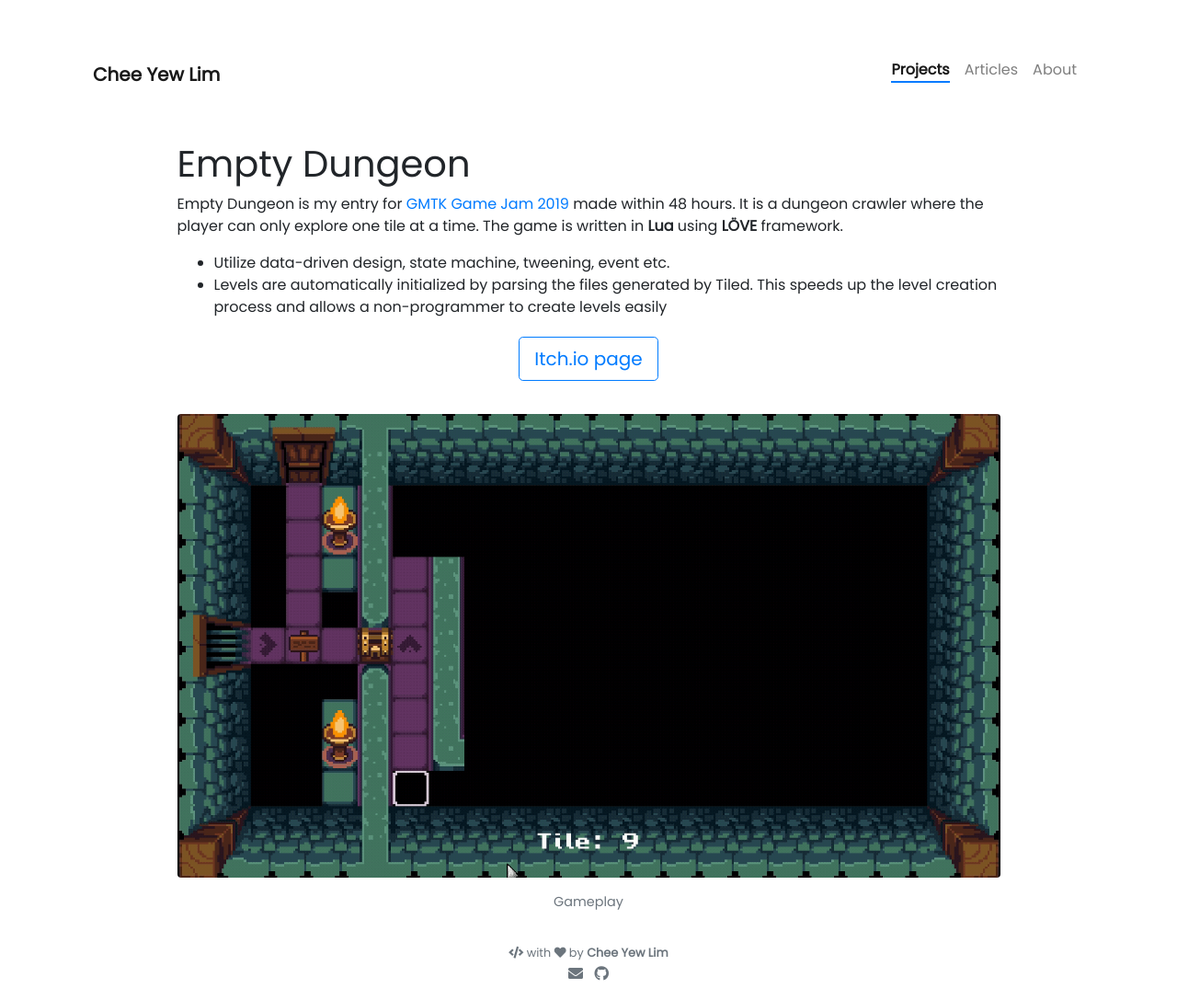
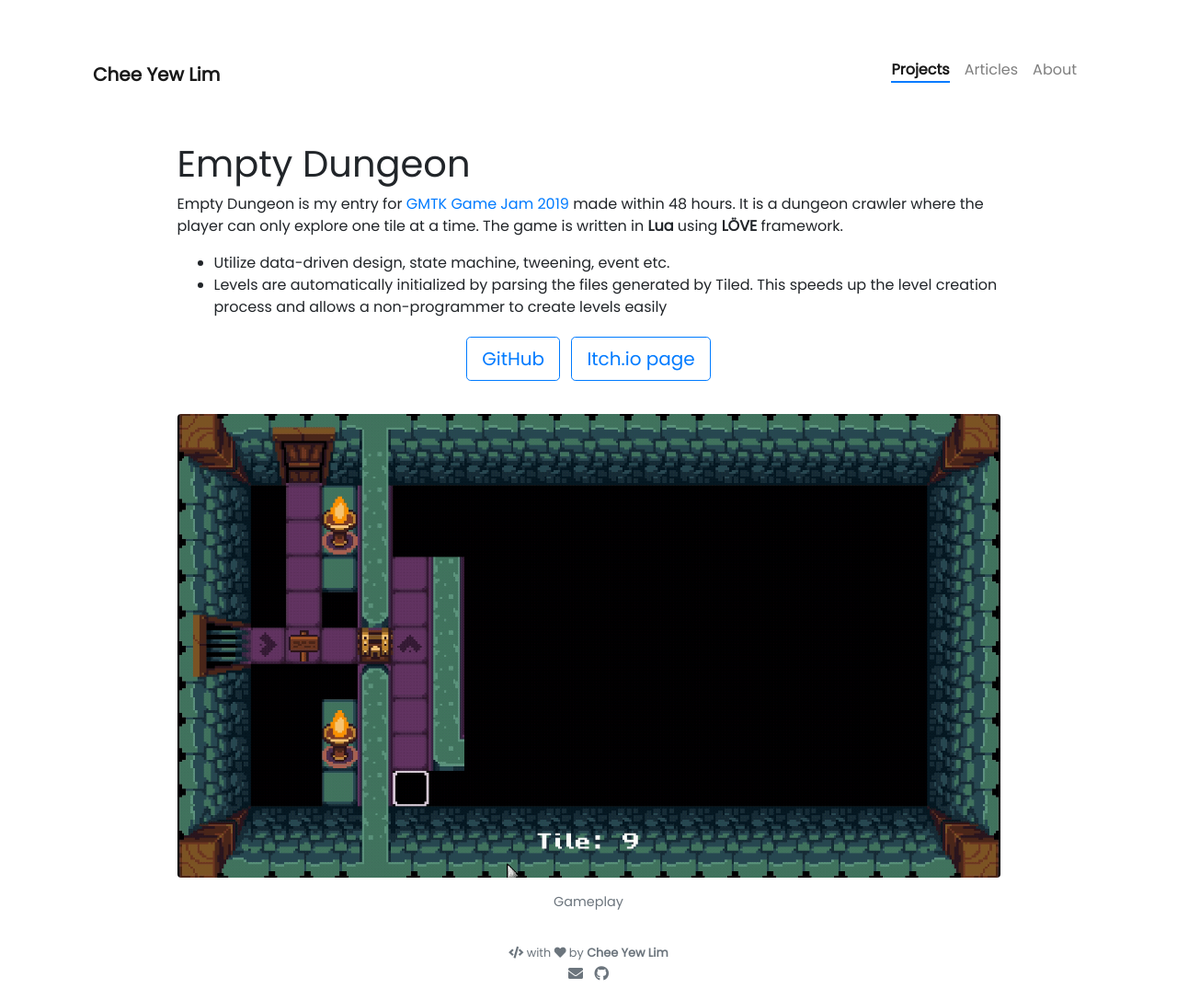
Before and after one commit to knox153/Personal-site, a Jekyll site: the page built from _projects/Empty Dungeon.md, in a window 1280 px wide. Shown: the whole page at 92% size. Built offline with Jekyll 4.4.1, drawn with Linux system fonts in a browser that asks for light colours; nearby versions of some CDN libraries.

Commit message:
Added a button on Empty Dungeon project

```diff
--- a/_projects/Empty Dungeon.md
+++ b/_projects/Empty Dungeon.md
@@ -13,6 +13,7 @@ Empty Dungeon is my entry for [GMTK Game Jam 2019](https://itch.io/jam/gmtk-2019
 - Levels are automatically initialized by parsing the files generated by Tiled. This speeds up the level creation process and allows a non-programmer to create levels easily
 
 <p class="text-center">
+{% include elements/button.html link="https://github.com/knox153/Empty-Dungeon" text="GitHub" size="lg" %}
 {% include elements/button.html link="https://knox777.itch.io/empty-dungeon" text="Itch.io page" size="lg" %}
 </p>
 
```
